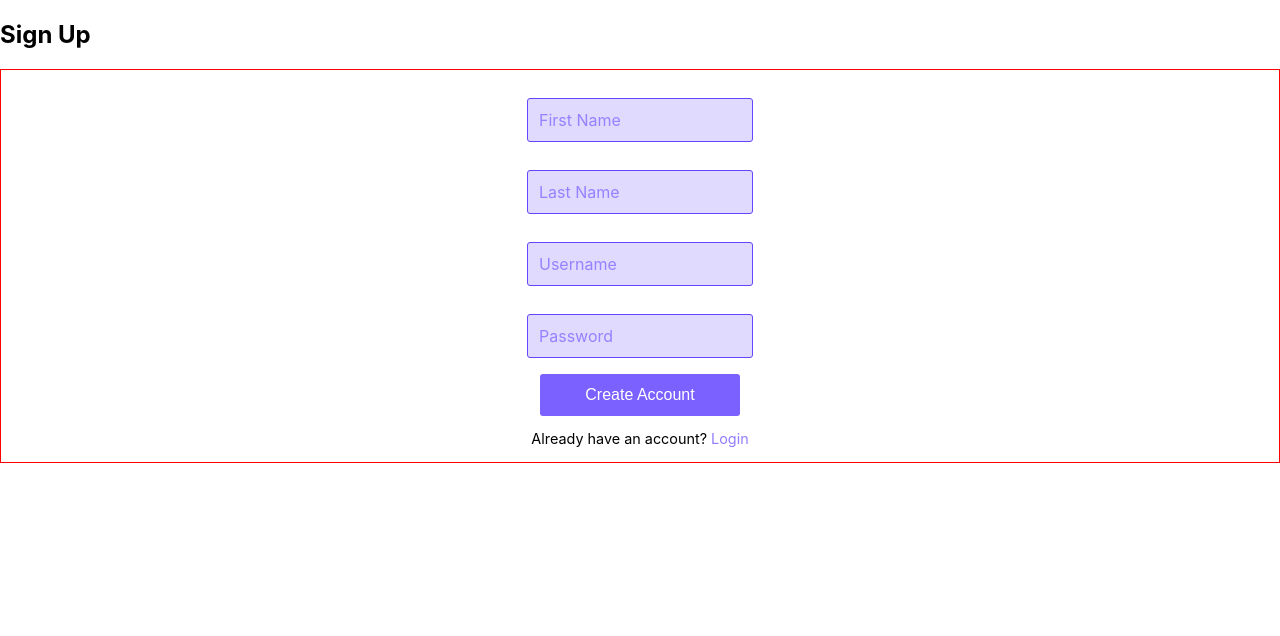
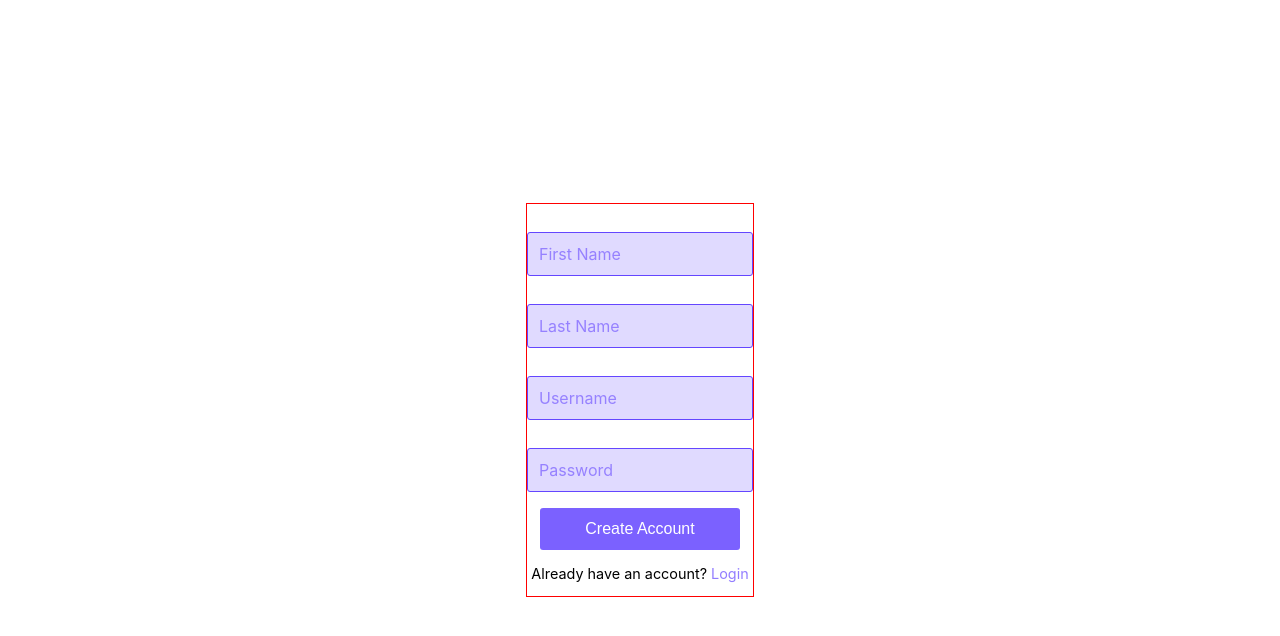
Before and after one commit to chrxtopher/fakestore-frontend, a React (Create React App) app: page /signup in a window 1280 px wide. Shown: the top 636 px of the page. Built offline with nearby package versions, Linux system fonts and the light colour scheme.

Commit message:
Styled sign up page

```diff
--- a/src/pages/SignUp.jsx
+++ b/src/pages/SignUp.jsx
@@ -1,14 +1,11 @@
 import React from "react";
-import NavButton from "../components/NavButton";
 import SignUpForm from "../components/SignUpForm";
+import "../styles/signUpPage.css";
 
 const SignUp = () => {
   return (
-    <div className="sign-up-page">
-      <div className="signup">
-        <h2>Sign Up</h2>
-        <SignUpForm />
-      </div>
+    <div className="signup-page">
+      <SignUpForm />
     </div>
   );
 };
--- /dev/null
+++ b/src/styles/signUpPage.css
@@ -0,0 +1,8 @@
+.signup-page {
+  width: 100vw;
+  height: 100vh;
+  display: flex;
+  flex-direction: column;
+  align-items: center;
+  justify-content: center;
+}
```
